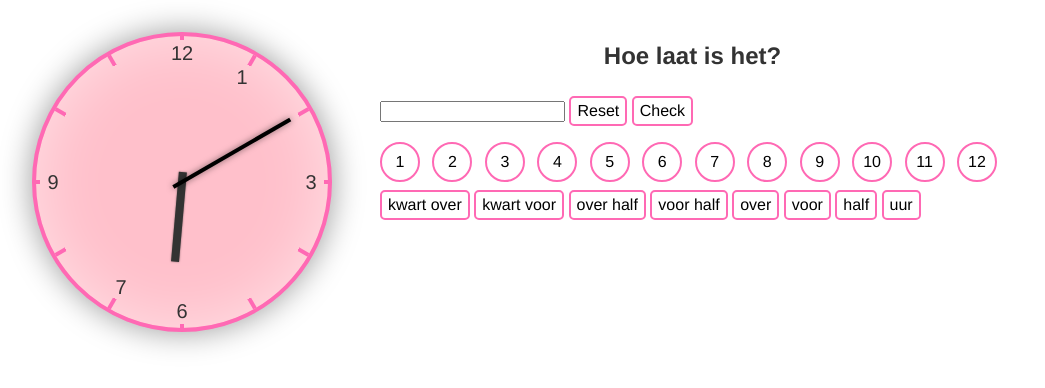
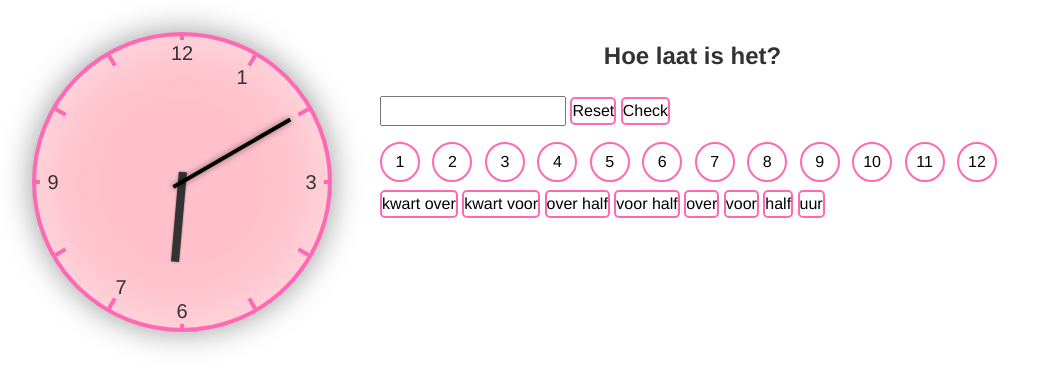
Before and after one commit to tbusser/clock-quiz, a website: page docs/index.html in a window 1280 px wide. Shown: the whole page, without its empty margins (0-1045 px from the left). Drawn offline with Linux system fonts and the light colour scheme.

Commit message:
Update default element styling

```diff
--- a/src/css/04-elements/_button.scss
+++ b/src/css/04-elements/_button.scss
@@ -4,4 +4,5 @@ button {
 	border-radius: 5px;
 	cursor: pointer;
 	font: inherit;
+	padding: 0;
 }
--- /dev/null
+++ b/src/css/04-elements/_input.scss
@@ -0,0 +1,3 @@
+input {
+	font: inherit;
+}
--- a/src/css/main.scss
+++ b/src/css/main.scss
@@ -4,7 +4,8 @@
 
 @import
 	"04-elements/body",
-	"04-elements/button";
+	"04-elements/button",
+	"04-elements/input";
 
 @import
 	"05-objects/orientation-container";
```
Also changed, not shown: docs/css/main.css, 1 other file.
